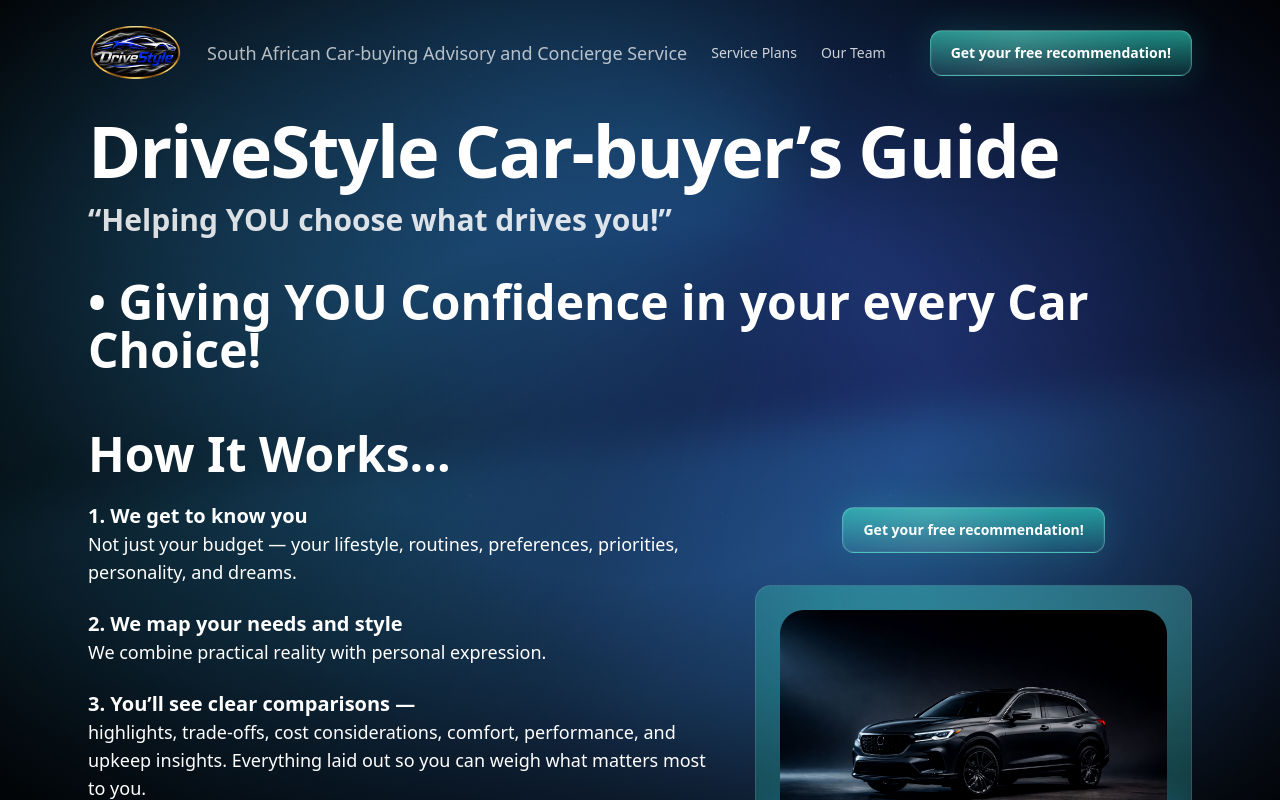
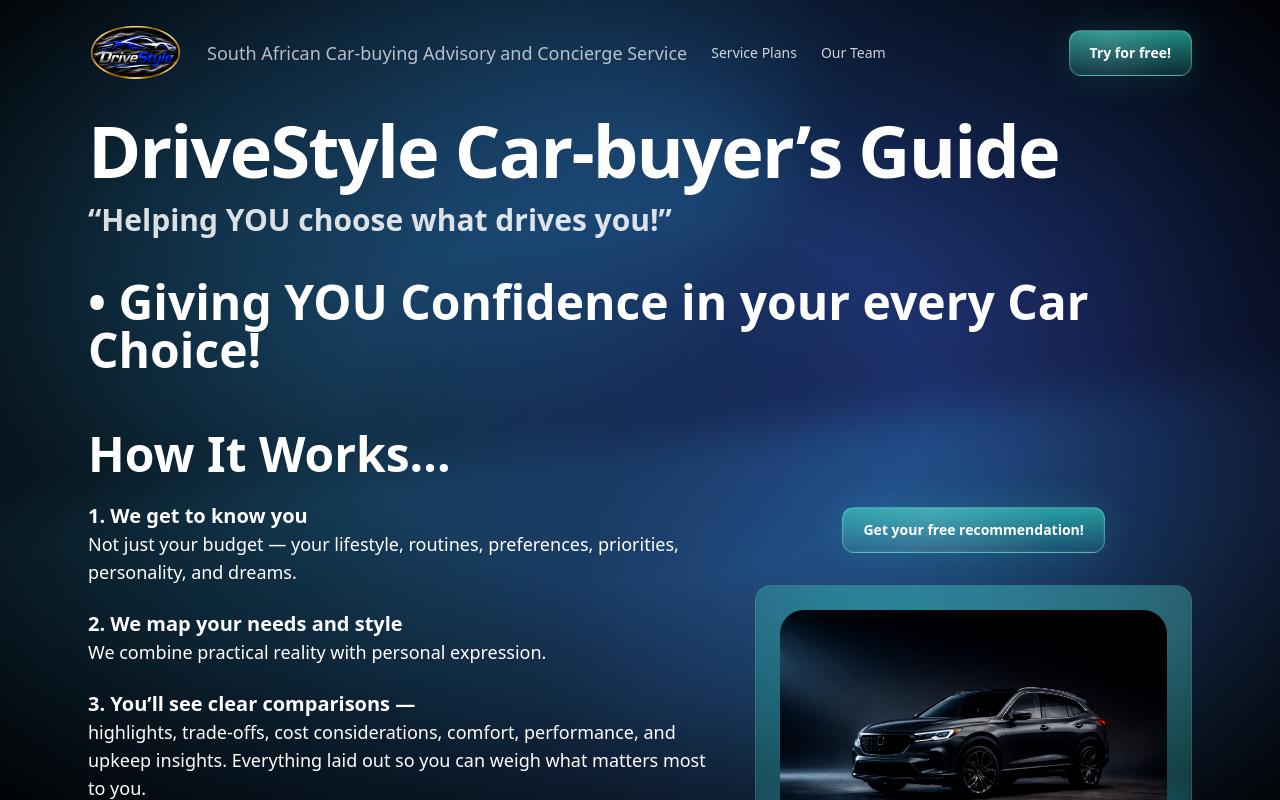
Before and after one commit to markkairostech-cloud/drive-style, a Next.js app: page / in a window 1280 px wide. Shown: the top 800 px of the page. Built offline with nearby package versions, Linux system fonts and the light colour scheme.

Commit message:
Changing the wording

```diff
--- a/app/page.tsx
+++ b/app/page.tsx
@@ -44,7 +44,7 @@
 
             {/* BUTTON 1 */}
             <Link href="/quiz" className="cine-btn-primary w-fit">
-              Get your free recommendation!
+              Try for free!
             </Link>
 
           </div>
```
